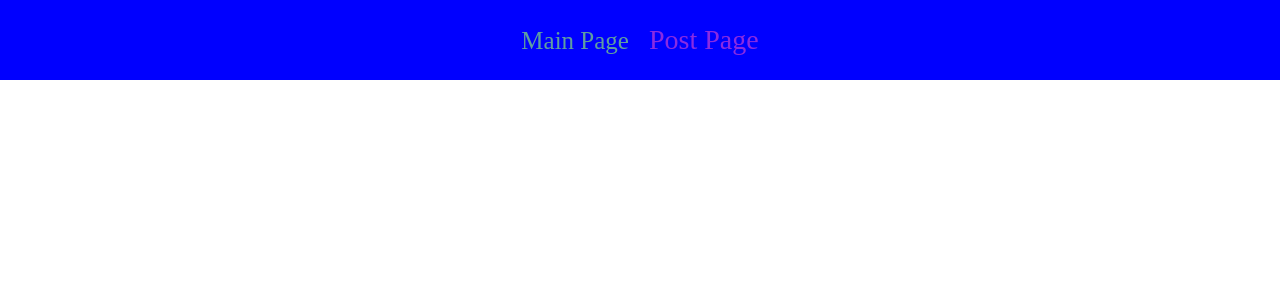
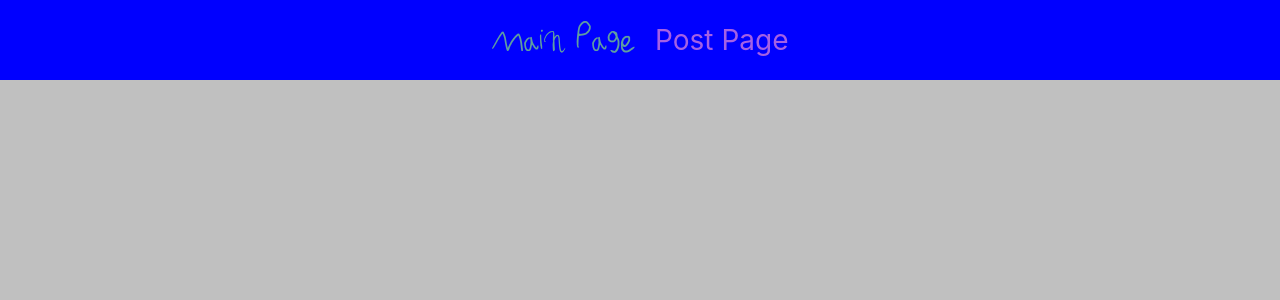
Before and after one commit to Brap098/React-Blog, a React (Create React App) app in the folder post-it/: page / in a window 1280 px wide. Shown: the top 300 px of the page. Built offline with nearby package versions, Linux system fonts and the light colour scheme.

Commit message:
B added fonts ish

```diff
--- a/post-it/src/App.css
+++ b/post-it/src/App.css
@@ -2,6 +2,16 @@
   text-align: center;
 }
 
+@font-face {
+  font-family: littleSister;
+  src: url("fonts/LittleSistersWriting-z7jL.ttf");
+}
+
+
+
+body{
+background-color: silver;
+}
 
 .navbar {
   width: 100%;
@@ -15,15 +25,14 @@
 
 .Main {
   font-size: 25px;
-  font-family: cursive;
+  font-family: littleSister;
+  font-weight: 500;
   color:cadetblue
 }
 
 .Post{
   font-size: 28px;
-  font-family: Brush Script MT;
-  font-weight: 100;
-  color: blueviolet;
+  color: rgb(165, 97, 228);
 }
 
 .link a {
@@ -31,6 +40,7 @@
 }
 
 .link a:hover {
+  margin: +5px;
   cursor: pointer;
   font-weight: bolder;
 }
```
Also changed, not shown: post-it/src/fonts/LittleSistersWriting-z7jL.ttf (added).
